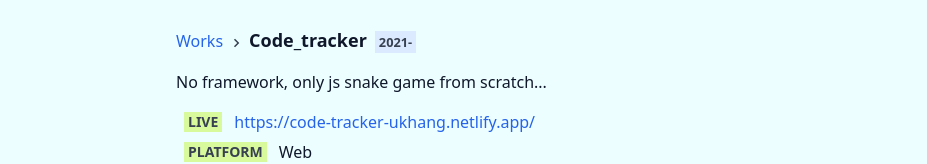
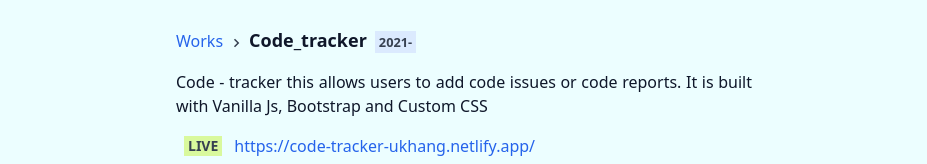
Before and after one commit to Ukhang/ukeme, a Next.js app: page /works/code_tracker in a window 1280 px wide. Shown: the part 134-298 px from the top of the page, without its empty margins (176-1103 px from the left). Built offline with nearby package versions, Linux system fonts and the light colour scheme.

Commit message:
image add workdata.js file

```diff
--- a/pages/works/code_tracker.js
+++ b/pages/works/code_tracker.js
@@ -32,7 +32,7 @@ const SnakeGame = () => {
                     </div>
 
                     <p className="mt-3.5 text-justify text-[#0F172A] dark:text-gray-300">
-                        No framework, only js snake game from scratch...
+                        Code - tracker this allows users to add code issues or code reports. It is built with Vanilla Js, Bootstrap and Custom CSS
                     </p>
 
                     <div className="flex flex-wrap gap-3 items-center mt-4 ml-2">
```
Also changed, not shown: public/images/code-tracker.png.
